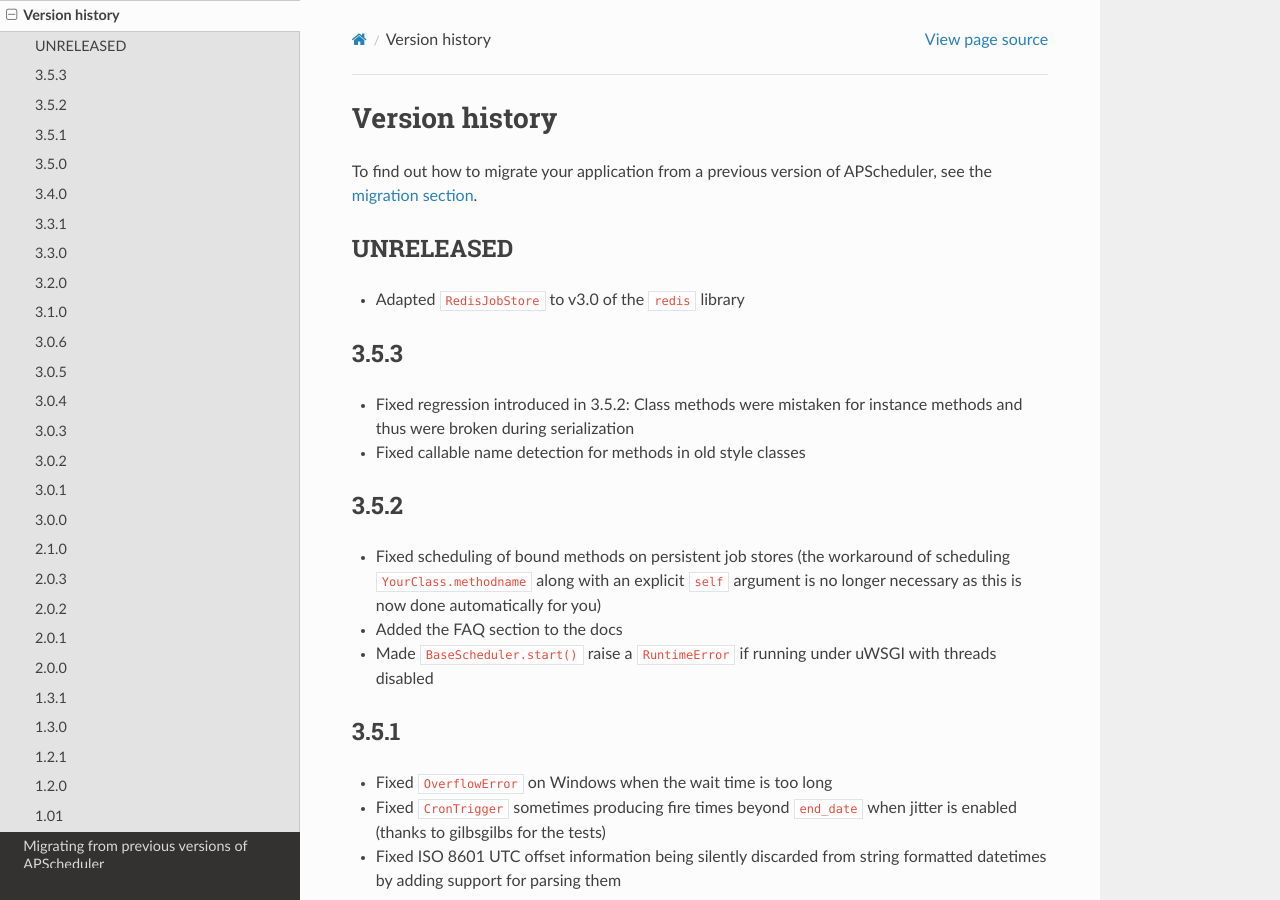
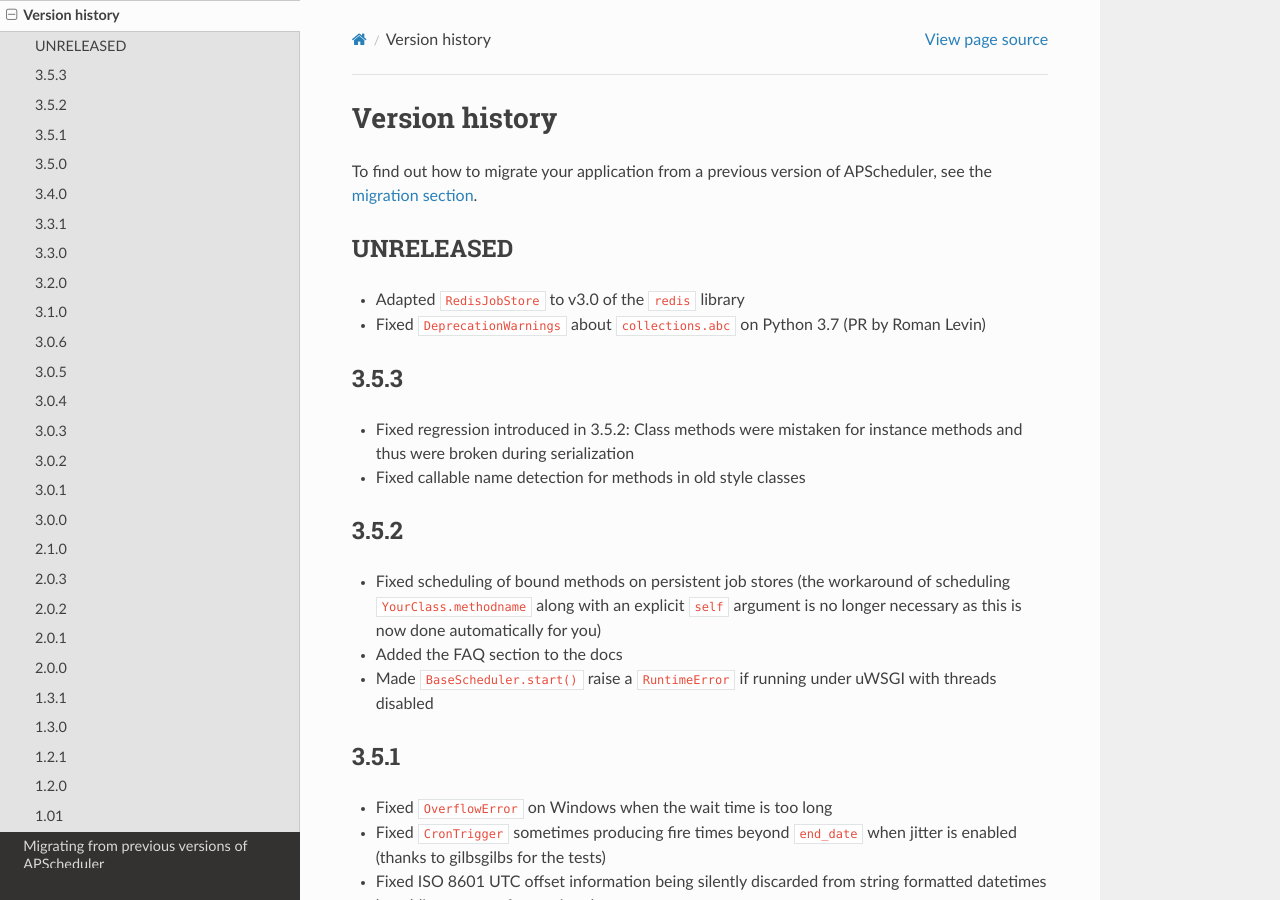
Before and after one commit to agronholm/apscheduler, a Sphinx documentation site: the page built from docs/versionhistory.rst, in a window 1280 px wide and 900 px high. Built offline with Sphinx 7.4.7 and the Read the Docs theme 2.0.0, drawn with Linux system fonts in a browser that asks for light colours.

Commit message:
Added note in changelog about PR #347

```diff
--- a/docs/versionhistory.rst
+++ b/docs/versionhistory.rst
@@ -8,7 +8,7 @@
 ----------
 
 * Adapted ``RedisJobStore`` to v3.0 of the ``redis`` library
-
+* Fixed ``DeprecationWarnings`` about ``collections.abc`` on Python 3.7 (PR by Roman Levin)
 
 3.5.3
 -----
```
